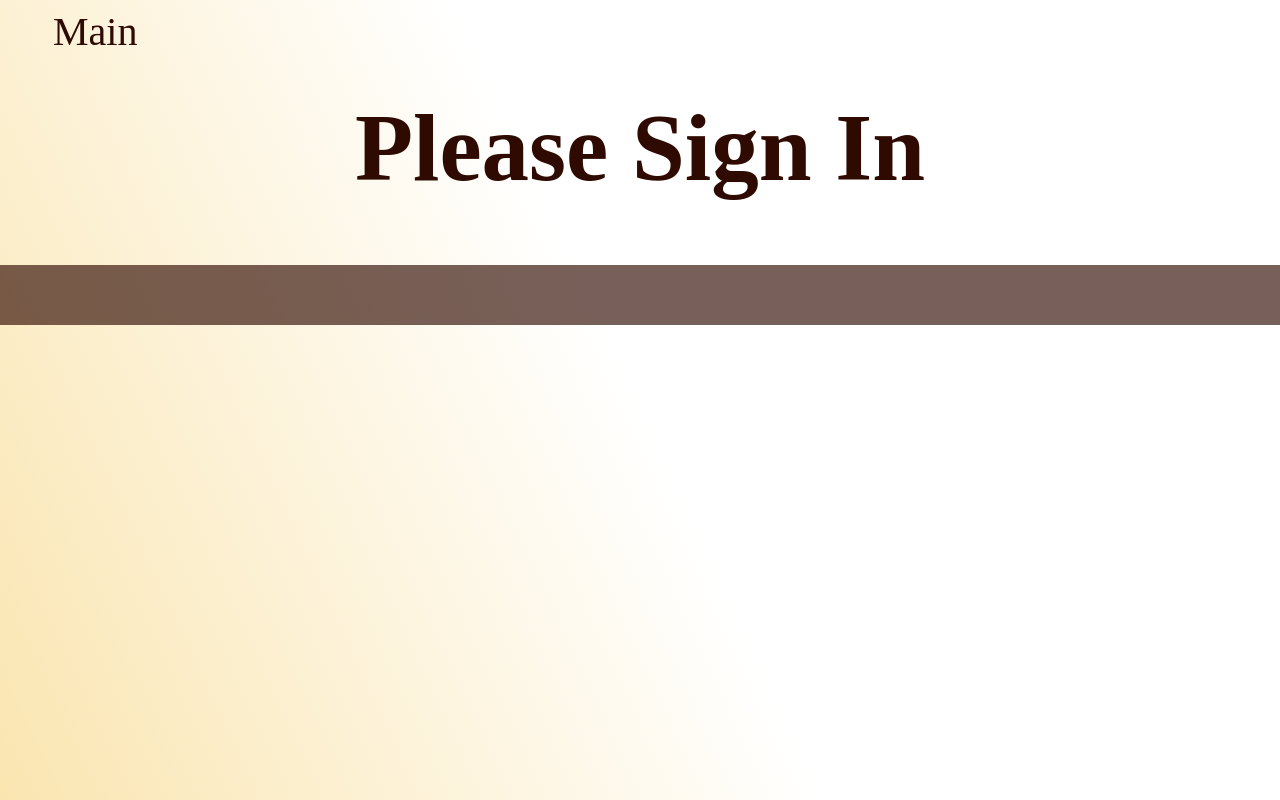
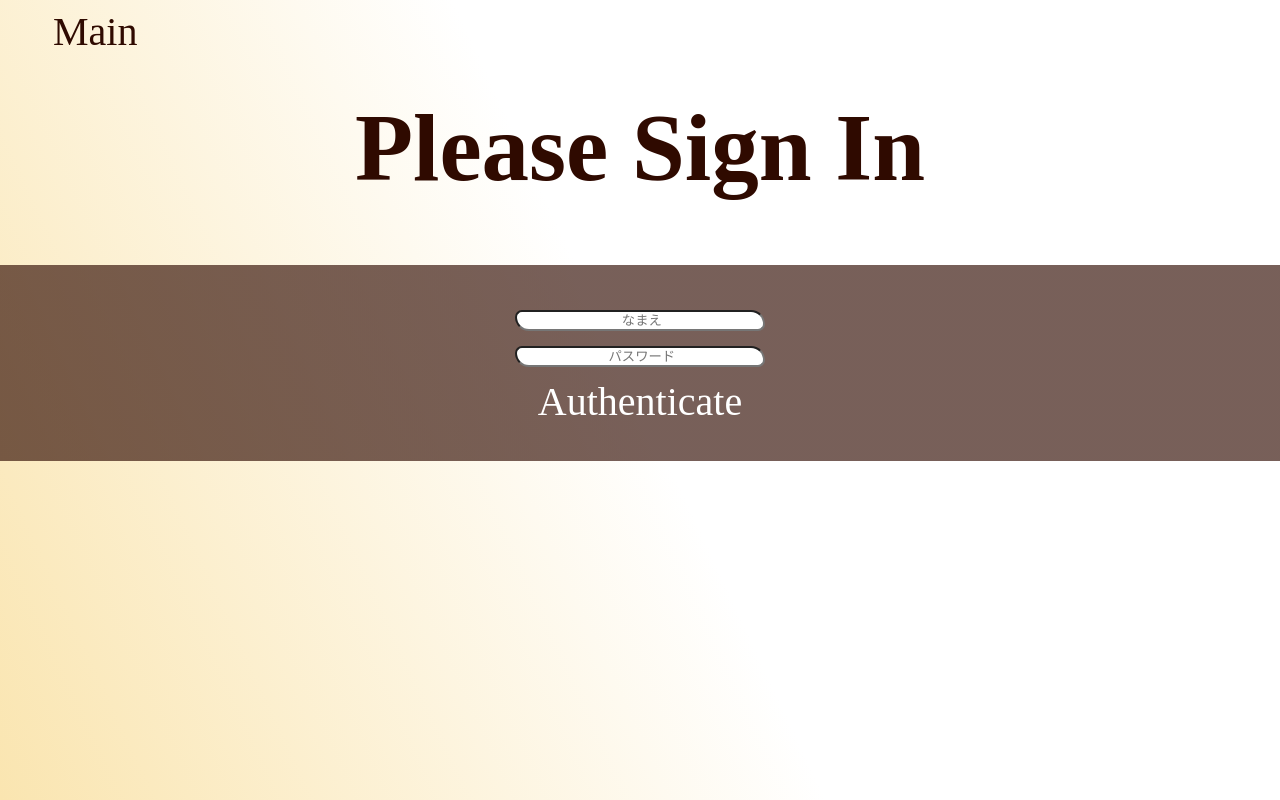
Before and after one commit to emma-barash/new-satoko-site, a React (Create React App) app in the folder client/: page /auth in a window 1280 px wide. Built offline with nearby package versions, Linux system fonts and the light colour scheme; a web font is replaced by a local one.

Commit message:
added auth form

```diff
--- a/client/src/components/AuthForm.js
+++ b/client/src/components/AuthForm.js
@@ -1,9 +1,19 @@
 import React from 'react';
+import {
+    StyledUsername,
+    StyledPassword,
+    AuthB
+} from '../elements/index.js';
 
-const AuthForm = () => {
+const AuthForm = props => {
+    const { inputs, handleSubmit, handleChange } = props
     return (
         <div>
-
+            <form onSubmit={ handleSubmit }>
+                <StyledUsername value={ inputs.username } onChange={handleChange} name="username" placeholder=" なまえ" />
+                <StyledPassword value={ inputs.password } onChange={handleChange} name="username" placeholder=" パスワード" />
+                <AuthB>Authenticate</AuthB>
+            </form>
         </div>
     );
 };
--- /dev/null
+++ b/client/src/elements/AuthInput.js
@@ -0,0 +1,17 @@
+import styled from 'styled-components';
+
+export const StyledUsername = styled.input`
+    margin: 15px auto;
+    width: 250px;
+    padding: 5px auto;
+    display: block;
+    text-align: center;
+    border-radius: 10px 20px;
+    &:focus{
+        outline: none;
+    }
+`;
+
+export const StyledPassword = styled(StyledUsername)`
+    margin: auto;
+`;
--- /dev/null
+++ b/client/src/elements/Button.js
@@ -0,0 +1,16 @@
+import styled from 'styled-components';
+
+export const AuthB = styled.button`
+    margin: 10px auto 5px auto;
+    border: none;
+    font-family: julie;
+    font-size: 40px;
+    background: transparent;
+    color: #FFFFFF
+    &:focus{
+        outline: none;
+    }
+    &:hover{
+        cursor: pointer;
+    }
+`;
--- a/client/src/elements/Overlay.js
+++ b/client/src/elements/Overlay.js
@@ -51,4 +51,5 @@ export const FormWrapper = styled(AboutSquare)`
     left: 0;
     border-radius: 0;
     width: 100vw;
+    text-align: center;
 `;
--- a/client/src/elements/index.js
+++ b/client/src/elements/index.js
@@ -4,3 +4,5 @@ export * from './HomeTitle.js';
 export * from './Overlay.js';
 export * from './Image.js';
 export * from './GalleryFlex.js';
+export * from './AuthInput.js';
+export * from './Button.js';
```
